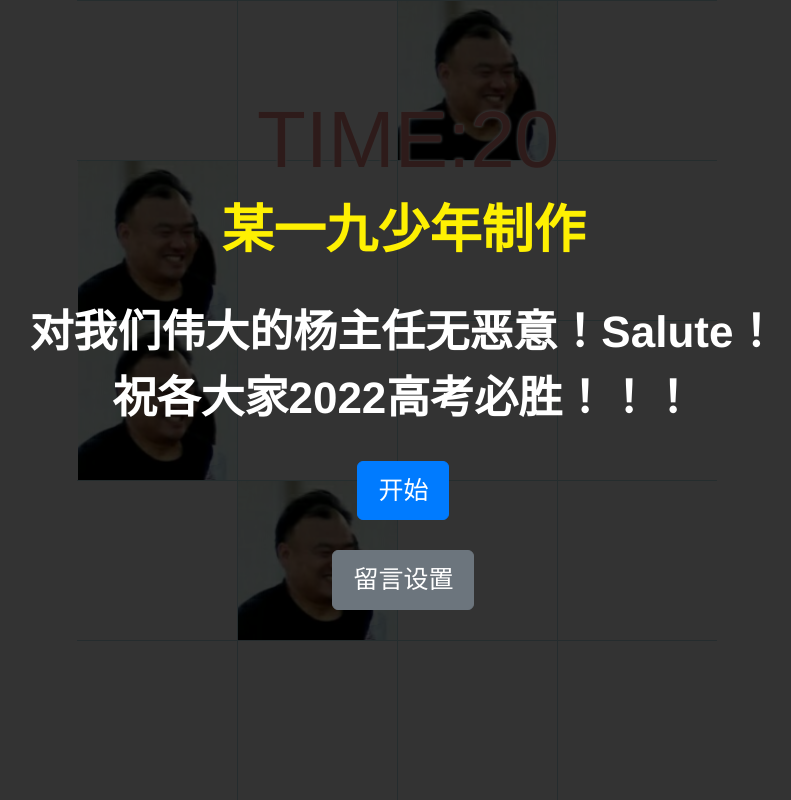
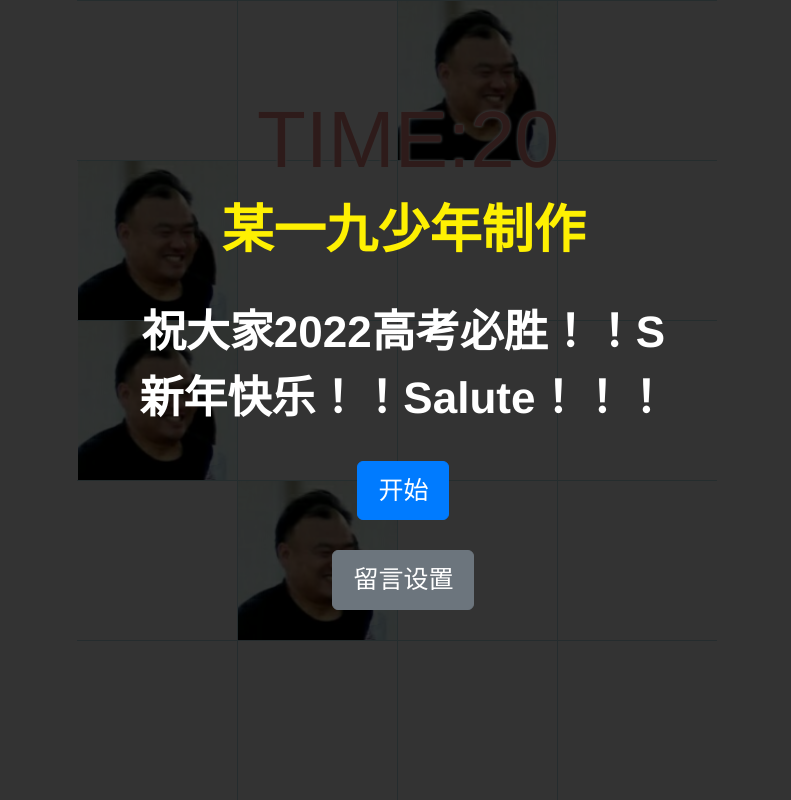
Before and after one commit to limoest/chunchun, a PHP site: page / in a window 1280 px wide. Shown: the whole page, without its empty margins (243-1034 px from the left). Run offline with PHP 8.4, Linux system fonts and the light colour scheme; some libraries are stand-ins or nearby versions.

Commit message:
Update index.php

```diff
--- a/index.php
+++ b/index.php
@@ -40,8 +40,9 @@
             <div style="margin:0 8% 0 9%;">
                 <div style="font-size:2.6em; color:#FEF002;">某一九少年制作</div><br />
                 <div style="font-size:2.2em; color:#fff; line-height:1.5em;">
-                   对我们伟大的杨主任无恶意！Salute！<br />
-                    祝各大家2022高考必胜！！！<br />
+                    祝大家2022高考必胜！！S<br />
+                    新年快乐！！Salute！！！<br />
+
                 </div>
                 <br />
                 <div id="btn_group" style="display: block;">
```
